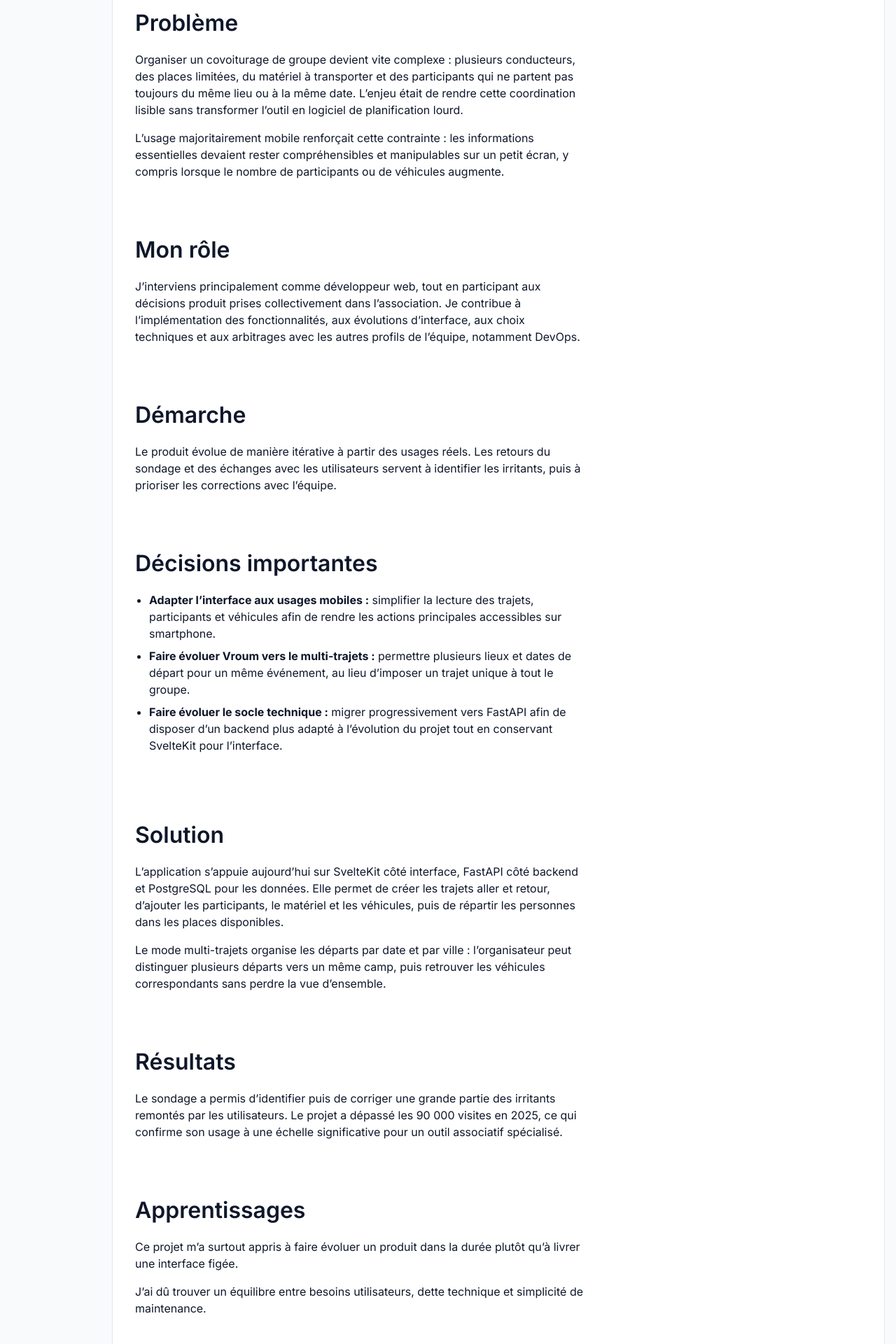
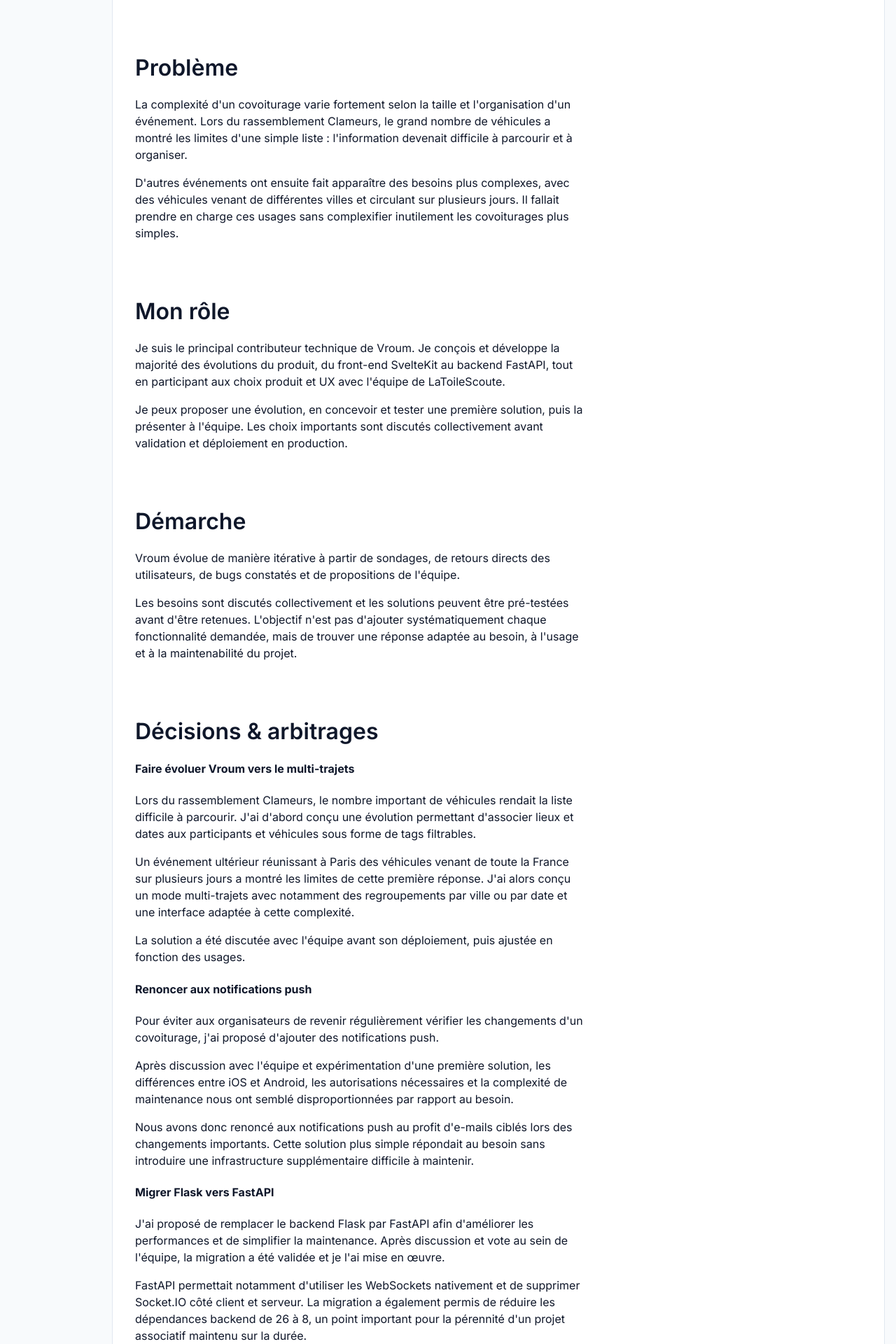
Before and after one commit to pytoncraft2/pytoncraft2.github.io, a SvelteKit app: page /projets/vroum in a window 1280 px wide. Shown: the part 1140-3060 px from the top of the page at 70% size. Built offline with nearby package versions, Linux system fonts and the light colour scheme.

Commit message:
Update wording on CaseStudySection

```diff
--- a/src/routes/projets/vroum/+page.svelte
+++ b/src/routes/projets/vroum/+page.svelte
@@ -10,91 +10,98 @@
 	<CaseStudyLayout {project}>
 		<CaseStudySection title="Contexte" id="contexte">
 			<p>
-				Vroum aide les organisateurs scouts à répartir participants, matériel et véhicules pour les
-				trajets aller et retour d’un événement. Le projet est développé au sein de l’association
-				LaToileScoute.
+				Vroum est un outil collaboratif de covoiturage développé au sein de l'association LaToileScoute. Il aide les organisateurs scouts à répartir participants, véhicules et matériel pour les trajets aller et retour d'un événement.
+			</p>
+			<p>
+				Le produit est utilisé en conditions réelles et évolue depuis 2023 en fonction des usages et des besoins rencontrés sur différents événements.
 			</p>
 		</CaseStudySection>
 
 		<CaseStudySection title="Problème" id="probleme">
 			<p>
-				Organiser un covoiturage de groupe devient vite complexe : plusieurs conducteurs, des
-				places limitées, du matériel à transporter et des participants qui ne partent pas toujours
-				du même lieu ou à la même date. L’enjeu était de rendre cette coordination lisible sans
-				transformer l’outil en logiciel de planification lourd.
+				La complexité d'un covoiturage varie fortement selon la taille et l'organisation d'un événement. Lors du rassemblement Clameurs, le grand nombre de véhicules a montré les limites d'une simple liste : l'information devenait difficile à parcourir et à organiser.
 			</p>
 			<p>
-				L’usage majoritairement mobile renforçait cette contrainte : les informations essentielles
-				devaient rester compréhensibles et manipulables sur un petit écran, y compris lorsque le
-				nombre de participants ou de véhicules augmente.
+				D'autres événements ont ensuite fait apparaître des besoins plus complexes, avec des véhicules venant de différentes villes et circulant sur plusieurs jours. Il fallait prendre en charge ces usages sans complexifier inutilement les covoiturages plus simples.
 			</p>
 		</CaseStudySection>
 
 		<CaseStudySection title="Mon rôle" id="role">
 			<p>
-				J’interviens principalement comme développeur web, tout en participant aux décisions
-				produit prises collectivement dans l’association. Je contribue à l’implémentation des
-				fonctionnalités, aux évolutions d’interface, aux choix techniques et aux arbitrages avec les
-				autres profils de l’équipe, notamment DevOps.
+				Je suis le principal contributeur technique de Vroum. Je conçois et développe la majorité des évolutions du produit, du front-end SvelteKit au backend FastAPI, tout en participant aux choix produit et UX avec l'équipe de LaToileScoute.
+			</p>
+			<p>
+				Je peux proposer une évolution, en concevoir et tester une première solution, puis la présenter à l'équipe. Les choix importants sont discutés collectivement avant validation et déploiement en production.
 			</p>
 		</CaseStudySection>
 
 		<CaseStudySection title="Démarche" id="demarche">
 			<p>
-				Le produit évolue de manière itérative à partir des usages réels. Les retours du sondage et
-				des échanges avec les utilisateurs servent à identifier les irritants, puis à prioriser les
-				corrections avec l’équipe.
+				Vroum évolue de manière itérative à partir de sondages, de retours directs des utilisateurs, de bugs constatés et de propositions de l'équipe.
+			</p>
+			<p>
+				Les besoins sont discutés collectivement et les solutions peuvent être pré-testées avant d'être retenues. L'objectif n'est pas d'ajouter systématiquement chaque fonctionnalité demandée, mais de trouver une réponse adaptée au besoin, à l'usage et à la maintenabilité du projet.
 			</p>
 		</CaseStudySection>
 
-		<CaseStudySection title="Décisions importantes" id="decisions">
-			<ul>
-				<li>
-					<strong>Adapter l’interface aux usages mobiles :</strong> simplifier la lecture des trajets,
-					participants et véhicules afin de rendre les actions principales accessibles sur smartphone.
-				</li>
-				<li>
-					<strong>Faire évoluer Vroum vers le multi-trajets :</strong> permettre plusieurs lieux et
-					dates de départ pour un même événement, au lieu d’imposer un trajet unique à tout le groupe.
-				</li>
-				<li>
-					<strong>Faire évoluer le socle technique :</strong> migrer progressivement vers FastAPI afin
-					de disposer d’un backend plus adapté à l’évolution du projet tout en conservant SvelteKit
-					pour l’interface.
-				</li>
-			</ul>
+		<CaseStudySection title="Décisions & arbitrages" id="decisions">
+		<h4>Faire évoluer Vroum vers le multi-trajets</h4>
+		<p>
+			Lors du rassemblement Clameurs, le nombre important de véhicules rendait la liste difficile à parcourir. J'ai d'abord conçu une évolution permettant d'associer lieux et dates aux participants et véhicules sous forme de tags filtrables.
+		</p>
+		<p>
+			Un événement ultérieur réunissant à Paris des véhicules venant de toute la France sur plusieurs jours a montré les limites de cette première réponse. J'ai alors conçu un mode multi-trajets avec notamment des regroupements par ville ou par date et une interface adaptée à cette complexité.
+		</p>
+
+		<p>
+			La solution a été discutée avec l'équipe avant son déploiement, puis ajustée en fonction des usages.
+		</p>
+		<h4>Renoncer aux notifications push</h4>
+		<p>
+			Pour éviter aux organisateurs de revenir régulièrement vérifier les changements d'un covoiturage, j'ai proposé d'ajouter des notifications push.
+		</p>
+		<p>
+			Après discussion avec l'équipe et expérimentation d'une première solution, les différences entre iOS et Android, les autorisations nécessaires et la complexité de maintenance nous ont semblé disproportionnées par rapport au besoin.
+		</p>
+		<p>
+			Nous avons donc renoncé aux notifications push au profit d'e-mails ciblés lors des changements importants. Cette solution plus simple répondait au besoin sans introduire une infrastructure supplémentaire difficile à maintenir.
+		</p>
+		<h4>
+			Migrer Flask vers FastAPI
+		</h4>
+		<p>
+			J'ai proposé de remplacer le backend Flask par FastAPI afin d'améliorer les performances et de simplifier la maintenance. Après discussion et vote au sein de l'équipe, la migration a été validée et je l'ai mise en œuvre.
+		</p>
+		<p>
+			FastAPI permettait notamment d'utiliser les WebSockets nativement et de supprimer Socket.IO côté client et serveur. La migration a également permis de réduire les dépendances backend de 26 à 8, un point important pour la pérennité d'un projet associatif maintenu sur la durée.
+		</p>
+
 		</CaseStudySection>
 
 		<CaseStudySection title="Solution" id="solution">
 		<p>
-				L’application s’appuie aujourd’hui sur SvelteKit côté interface, FastAPI côté backend et
-				PostgreSQL pour les données. Elle permet de créer les trajets aller et retour, d’ajouter les
-				participants, le matériel et les véhicules, puis de répartir les personnes dans les places
-				disponibles.
+			Vroum repose aujourd'hui sur SvelteKit, FastAPI et PostgreSQL. L'application permet d'organiser participants, véhicules et matériel pour des covoiturages simples comme pour des événements impliquant plusieurs villes ou dates.
 		</p>
 		<p>
-				Le mode multi-trajets organise les départs par date et par ville : l’organisateur peut
-				distinguer plusieurs départs vers un même camp, puis retrouver les véhicules correspondants
-				sans perdre la vue d’ensemble.
+			Au fil des évolutions, l'interface a également été adaptée aux usages mobiles et à l'accessibilité, avec notamment une navigation au clavier et au lecteur d'écran, une meilleure gestion du focus et des interactions adaptées aux petits écrans.
 		</p>
 		</CaseStudySection>
 
 		<CaseStudySection title="Résultats" id="resultats">
 		<p>
-				Le sondage a permis d’identifier puis de corriger une grande partie des irritants remontés
-				par les utilisateurs. Le projet a dépassé les 90 000 visites en 2025, ce qui confirme son
-				usage à une échelle significative pour un outil associatif spécialisé.
+			Vroum est utilisé en production pour organiser des covoiturages scouts et a dépassé 90 000 visites en 2025.
+		</p>
+		<p>
+			Les retours d'utilisation ont directement alimenté plusieurs évolutions du produit, notamment le multi-trajets et les notifications par e-mail. Le produit continue d'évoluer à partir de situations rencontrées sur des événements réels.
 		</p>
 		</CaseStudySection>
 
 		<CaseStudySection title="Apprentissages" id="apprentissages">
 		<p>
-				Ce projet m’a surtout appris à faire évoluer un produit dans la durée plutôt qu’à livrer une
-				interface figée.
+			Vroum m'a appris à faire évoluer un produit dans la durée plutôt qu'à chercher une solution définitive dès la première version. Les usages réels font régulièrement apparaître des besoins difficiles à anticiper.
 		</p>
 		<p>
-				J’ai dû trouver un équilibre entre besoins utilisateurs, dette technique et simplicité de
-				maintenance.
+			Le projet m'a également appris qu'une bonne décision peut être un renoncement : la solution techniquement la plus ambitieuse n'est pas nécessairement celle qui répond le mieux au besoin ou aux contraintes de maintenance.
 		</p>
 		</CaseStudySection>
 	</CaseStudyLayout>
```
Lines whose indentation alone changed are shown as unchanged.
